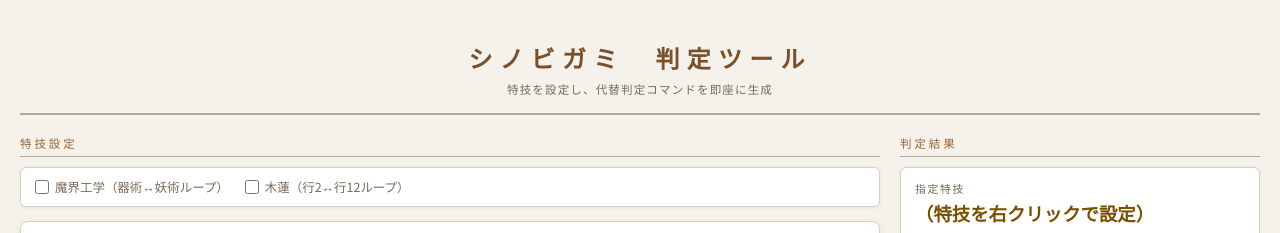
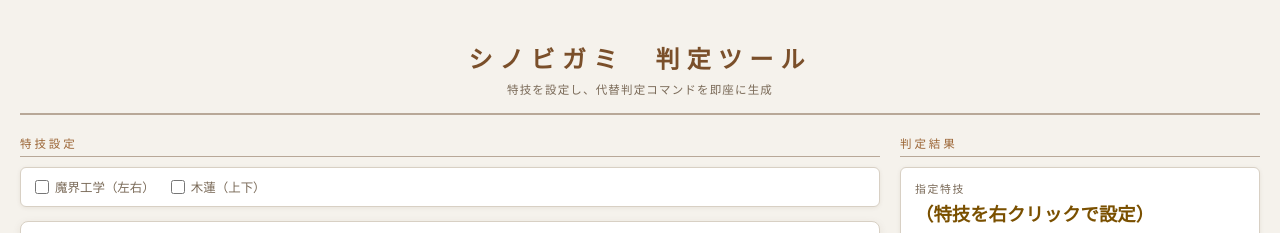
Before and after one commit to misosiru714/bigami-hantei, a plain HTML site: page index.html in a window 1280 px wide. Shown: the top 233 px of the page. Drawn offline with Linux system fonts and the light colour scheme.

Commit message:
文字をちょい修正

```diff
--- a/index.html
+++ b/index.html
@@ -304,8 +304,8 @@
   <div class="left-col">
     <div class="section-title">特技設定</div>
     <div class="options-row">
-      <label class="option-item"><input type="checkbox" id="opt-makai"> 魔界工学（器術↔妖術ループ）</label>
-      <label class="option-item"><input type="checkbox" id="opt-mokuren"> 木蓮（行2↔行12ループ）</label>
+      <label class="option-item"><input type="checkbox" id="opt-makai"> 魔界工学（左右）</label>
+      <label class="option-item"><input type="checkbox" id="opt-mokuren"> 木蓮（上下）</label>
     </div>
     <div class="skill-grid-wrap">
       <div class="skill-grid" id="skill-grid"></div>
```
